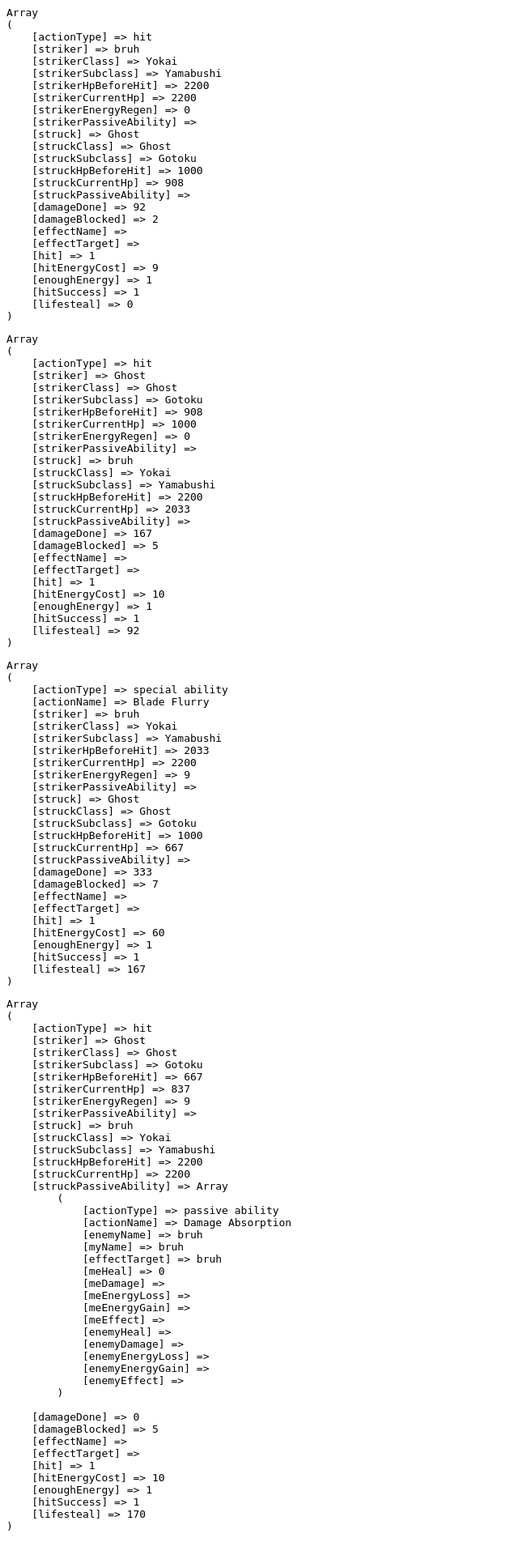
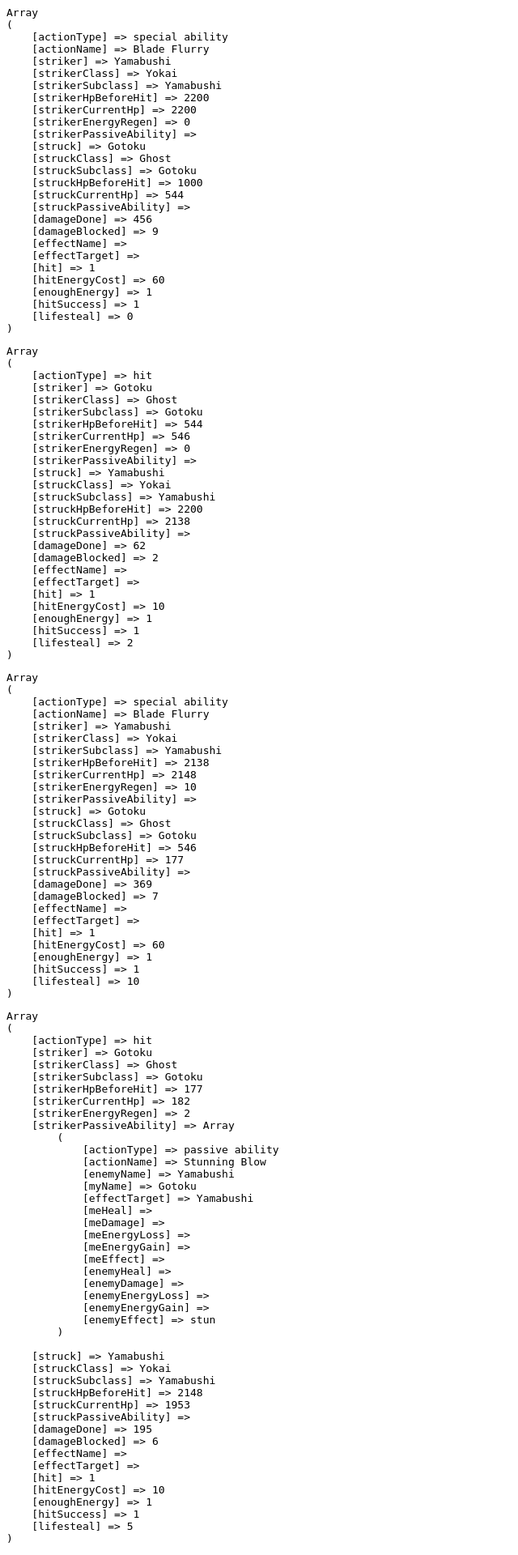
Before and after one commit to enypy/Jeu-de-combat-PHP, a PHP site: page /fight1.php in a window 1280 px wide. Shown: the top 1920 px of the page at 81% size, without its empty margins (0-640 px from the left). Before the commit the page ends 1890 px from the top, so only its background shows below. Run offline with PHP 8.4, Linux system fonts and the light colour scheme.

Commit message:
Correction Lifesteal

```diff
--- a/Class/Entity.php
+++ b/Class/Entity.php
@@ -371,7 +371,7 @@ abstract class Entity
     protected function lifesteal(int $damage): int
     {
         $lifeSteal = $this->getLifesteal();
-        $heal = ceil($damage - ($damage * ($lifeSteal / 10) / 100));
+        $heal = ceil($damage * (($lifeSteal / 10) / 100));
         $healed = $this->heal($heal);
 
         return  $healed;
--- a/fight1.php
+++ b/fight1.php
@@ -9,25 +9,33 @@ use Class\Entity_Class\Hero\Yokai\Karasu;
 use Class\Entity_Class\Hero\Yokai\Kitsune;
 use Class\Entity_Class\Hero\Yokai\Yamabushi;
 
-$hero = new Yamabushi('bruh');
-$foe = new Gotoku('Ghost');
-
-$combatLogs = $hero->hit($foe);
-$combatLogs1 = $foe->hit($hero);
-
-$combatLogs2 = $hero->specialAbility($foe);
-$combatLogs3 = $foe->specialAbility($hero);
+$hero = new Yamabushi('Yamabushi');
+$foe = new Gotoku('Gotoku');
 
 
-echo "<pre>";
-print_r($combatLogs);
-echo "</pre>";
-echo "<pre>";
-print_r($combatLogs1);
-echo "</pre>";
-echo "<pre>";
-print_r($combatLogs2);
-echo "</pre>";
-echo "<pre>";
-print_r($combatLogs3);
-echo "</pre>";
+while ($hero->getHealth() > 0 && $foe->getHealth() > 0) {
+    if ($hero->getSpecialAbilityCost() <= $hero->getEnergy()) {
+        $combatLogs = $hero->specialAbility($foe);
+    } else {
+        $combatLogs = $hero->hit($foe);
+    }
+    echo "<pre>";
+    print_r($combatLogs);
+    echo "</pre>";
+    if ($foe->getSpecialAbilityCost() <= $foe->getEnergy()) {
+        $combatLogs = $foe->specialAbility($hero);
+    } else {
+        $combatLogs = $foe->hit($hero);
+    }
+    echo "<pre>";
+    print_r($combatLogs);
+    echo "</pre>";
+}
+
+if ($hero->getHealth() < 0) {
+    echo "<br>";
+    echo "YOU LOST!";
+} else {
+    echo "<br>";
+    echo "YOU WON!";
+}
```
